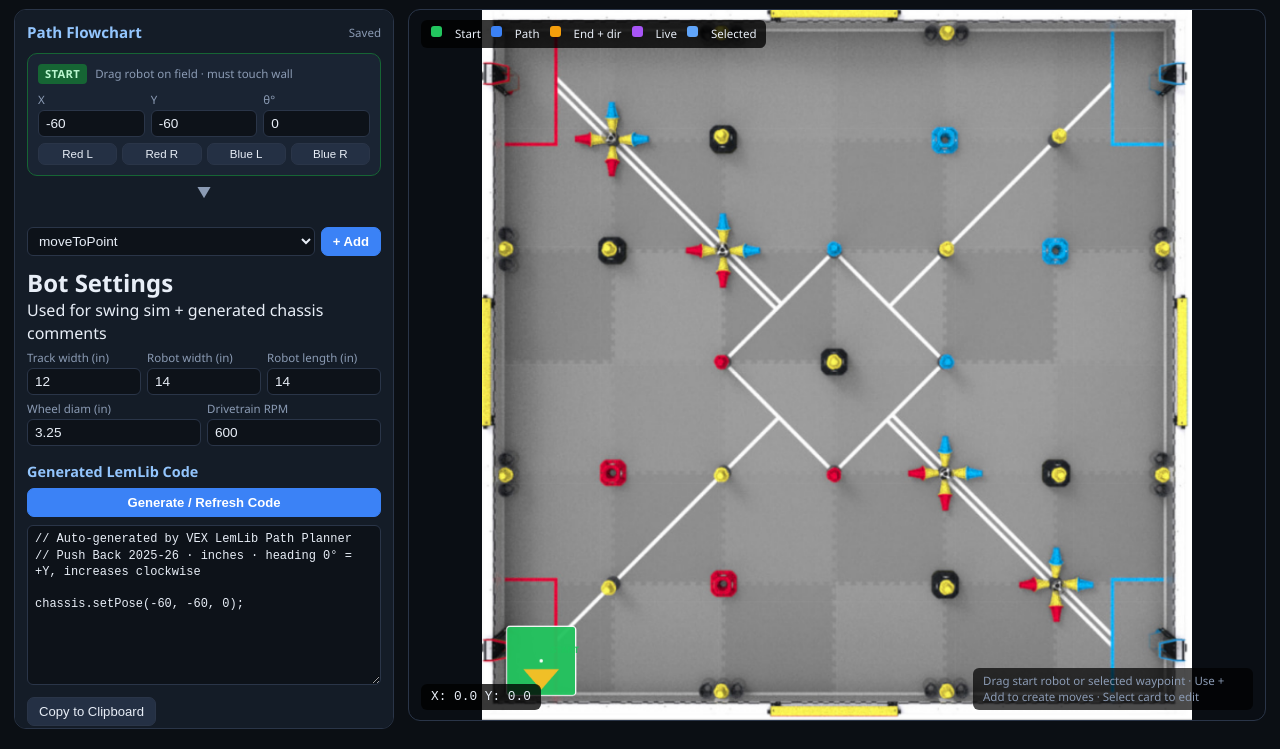
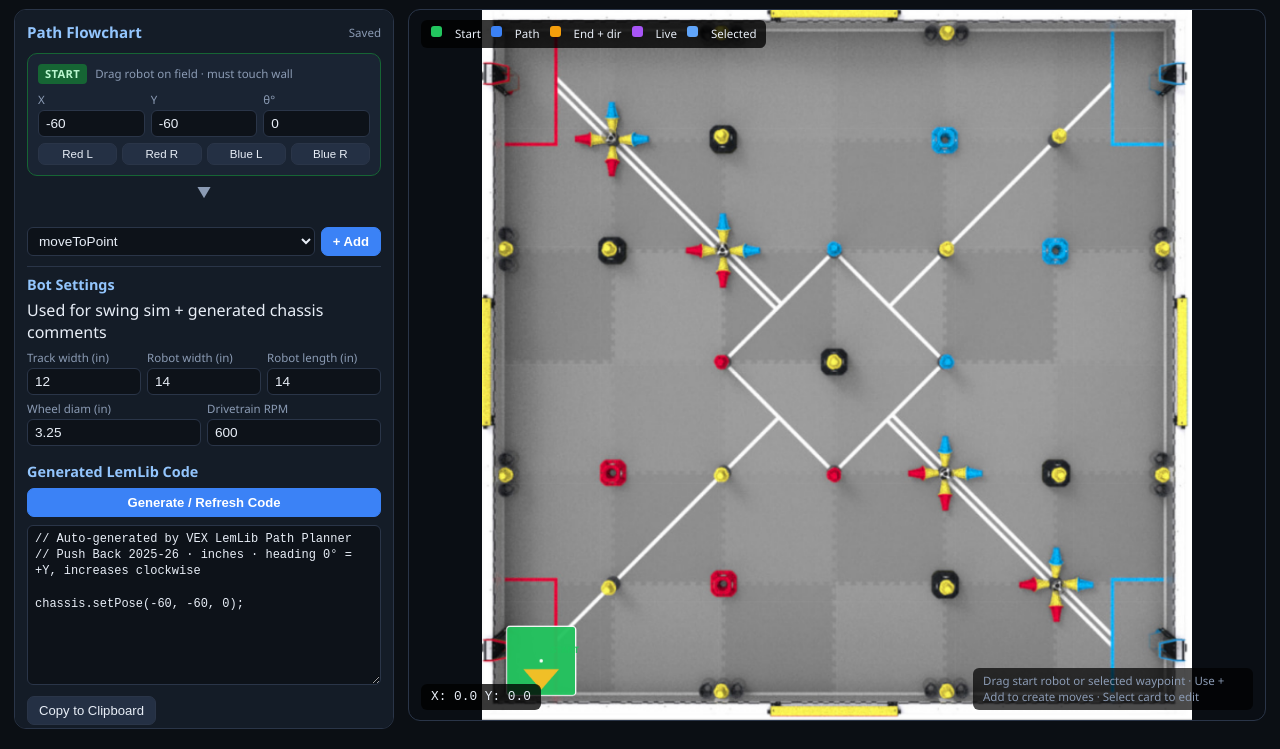
Before and after one commit to yl-loaf/vex-path-planner, a plain HTML site: page index.html in a window 1280 px wide. Shown: the part 61-810 px from the top of the page. Drawn offline with Linux system fonts and the light colour scheme.

Commit message:
Bot settings panel styles

```diff
--- a/style.css
+++ b/style.css
@@ -334,6 +334,16 @@ button.full { width: 100%; }
   pointer-events: none;
 }
 
+.bot-settings h2 {
+  font-size: 0.9rem;
+  color: #93c5fd;
+  margin-bottom: 4px;
+}
+.bot-settings {
+  border-top: 1px solid var(--border);
+  padding-top: 8px;
+}
+
 @media (max-width: 980px) {
   .main { flex-direction: column; }
   .panel { width: 100%; max-height: none; }
```
